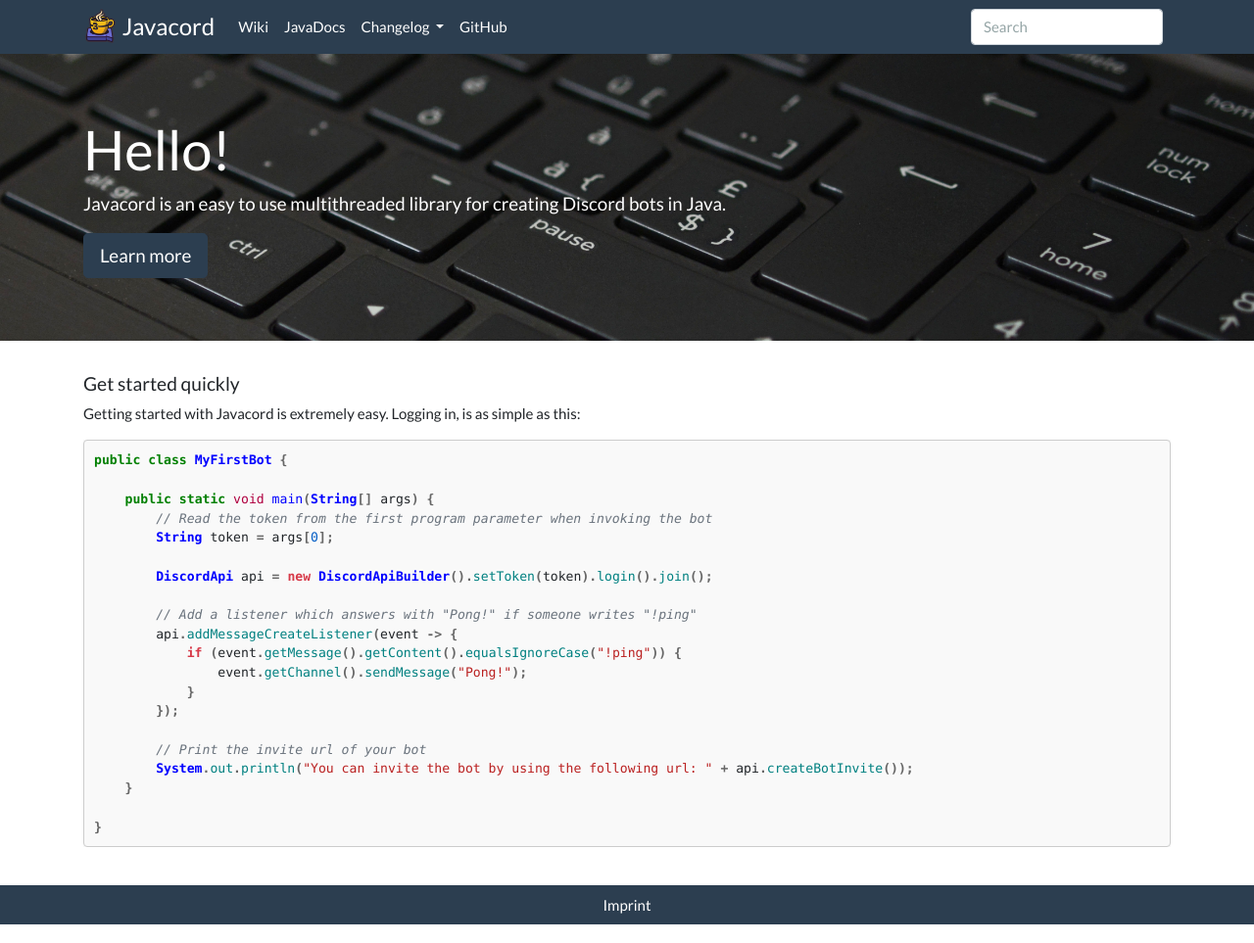
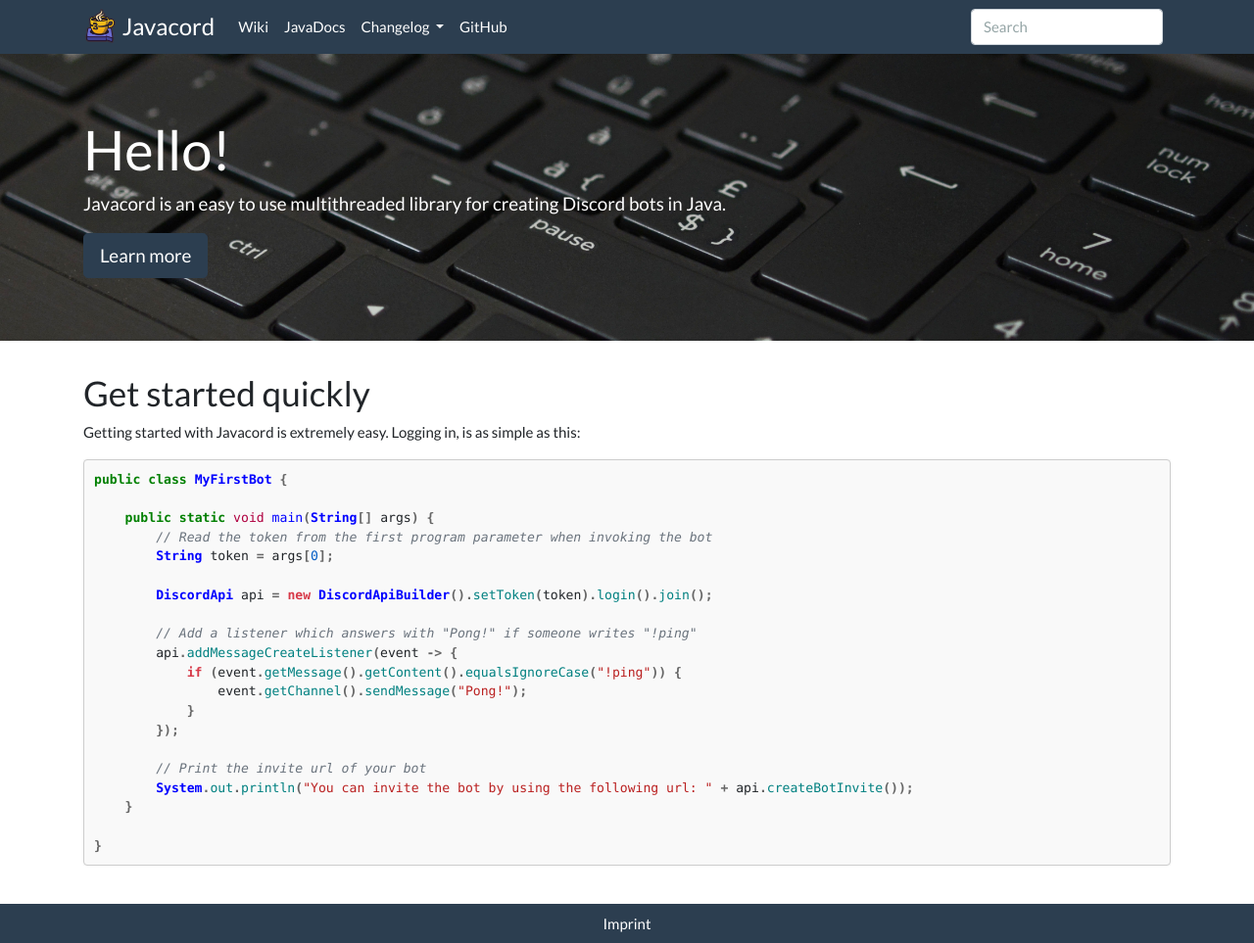
Before and after one commit to Vampire/javacord.github.io, a Jekyll site: the page built from index.html, in a window 1280 px wide. Shown: the whole page at 98% size. Built offline with Jekyll 4.4.1, drawn with Linux system fonts in a browser that asks for light colours; nearby versions of some CDN libraries.

Commit message:
Use h1 on front page

```diff
--- a/index.html
+++ b/index.html
@@ -11,7 +11,7 @@ layout: default
 </div>
 
 <div class="container">
-    <h3>Get started quickly</h3>
+    <h1>Get started quickly</h1>
     <p>
         Getting started with Javacord is extremely easy. Logging in, is as simple as this:
     </p>
```
